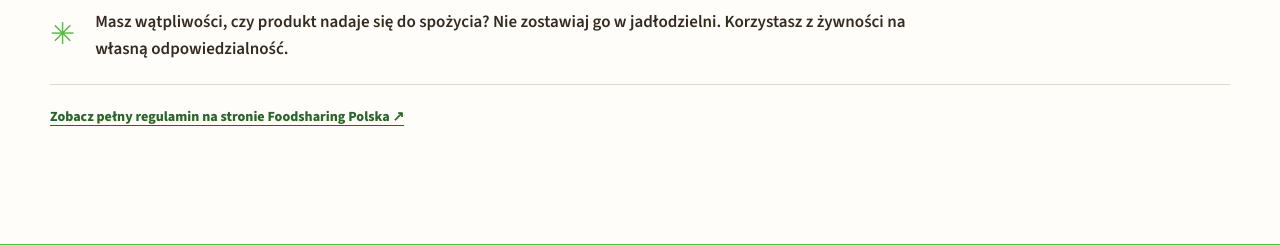
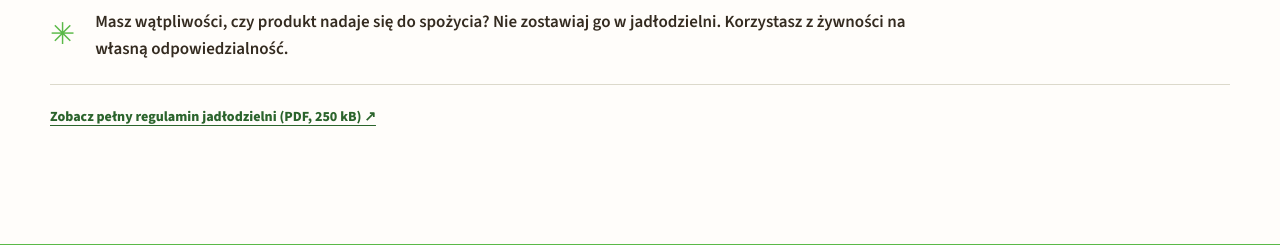
Before and after one commit to PrzemoWAkcji/foodsharing-warszawa, a WordPress theme: template wordpress-theme/foodsharing-polska/page-warszawa.php in a window 1280 px wide. Shown: the part 5140-5385 px from the top of the page. Run offline with PHP 8.4 and a stand-in for WordPress, Linux system fonts and the light colour scheme; the site name, menu and one post (Sample post) are stand-ins, and other content is empty.

Commit message:
Link Warszawa rules section to new regulamin PDF
Co-Authored-By: Claude Opus 5.5 <noreply@anthropic.com>

```diff
--- a/warszawa/index.html
+++ b/warszawa/index.html
@@ -32,7 +32,7 @@
       <p class="directory-source">Źródło: <a href="https://warszawa19115.pl/web/guest/-/jadlodzielnie" target="_blank" rel="noopener noreferrer">Warszawa 19115 — wykaz jadłodzielni</a>, aktualizacja 22.10.2026. Punkt przy ul. Kupieckiej 15 pominięto, ponieważ w wykazie oznaczono go jako czasowo nieczynny.</p>
     </div></section>
 
-    <section class="section rules" id="zasady"><div class="wrap"><div class="section-intro"><span class="label">03 / Zasady dzielenia</span><h2>Co można zostawić<br>w <em>jadłodzielni?</em></h2><p>Podstawowa zasada jest prosta: przynieś tylko jedzenie, którym sam bez obaw byś się poczęstował.</p></div><div class="rule-grid"><div class="rule-card yes"><div class="rule-title"><span>✓</span><h3>Tak, przynieś</h3></div><ul><li>Produkty, które sam mógłbyś zjeść</li><li>Jedzenie zapakowane lub w pojemnikach</li><li>Produkty po dacie „najlepiej spożyć przed”, jeśli nadal nadają się do jedzenia</li><li>Własne wyroby odpowiednio opisane i zapakowane</li></ul></div><div class="rule-card no"><div class="rule-title"><span>×</span><h3>Tego nie zostawiaj</h3></div><ul><li>Surowego mięsa i produktów z surowymi jajami</li><li>Wyrobów z niepasteryzowanego mleka</li><li>Otwartych puszek i słoików z przetworami</li><li>Żywności ze śladami zepsucia lub po terminie „należy spożyć do”</li></ul></div></div><div class="rule-note"><span>✳</span><p>Masz wątpliwości, czy produkt nadaje się do spożycia? Nie zostawiaj go w jadłodzielni. Korzystasz z żywności na własną odpowiedzialność.</p></div><a class="regulation-link" href="https://www.foodsharing.pl/wp-content/uploads/2025/08/foodsharing-regulamin-A0-1189-x-841-px-poziom-1.png" target="_blank" rel="noopener noreferrer">Zobacz pełny regulamin na stronie Foodsharing Polska ↗</a></div></section>
+    <section class="section rules" id="zasady"><div class="wrap"><div class="section-intro"><span class="label">03 / Zasady dzielenia</span><h2>Co można zostawić<br>w <em>jadłodzielni?</em></h2><p>Podstawowa zasada jest prosta: przynieś tylko jedzenie, którym sam bez obaw byś się poczęstował.</p></div><div class="rule-grid"><div class="rule-card yes"><div class="rule-title"><span>✓</span><h3>Tak, przynieś</h3></div><ul><li>Produkty, które sam mógłbyś zjeść</li><li>Jedzenie zapakowane lub w pojemnikach</li><li>Produkty po dacie „najlepiej spożyć przed”, jeśli nadal nadają się do jedzenia</li><li>Własne wyroby odpowiednio opisane i zapakowane</li></ul></div><div class="rule-card no"><div class="rule-title"><span>×</span><h3>Tego nie zostawiaj</h3></div><ul><li>Surowego mięsa i produktów z surowymi jajami</li><li>Wyrobów z niepasteryzowanego mleka</li><li>Otwartych puszek i słoików z przetworami</li><li>Żywności ze śladami zepsucia lub po terminie „należy spożyć do”</li></ul></div></div><div class="rule-note"><span>✳</span><p>Masz wątpliwości, czy produkt nadaje się do spożycia? Nie zostawiaj go w jadłodzielni. Korzystasz z żywności na własną odpowiedzialność.</p></div><a class="regulation-link" href="../assets/foodsharing-regulamin.pdf" target="_blank" rel="noopener" type="application/pdf">Zobacz pełny regulamin jadłodzielni (PDF, 250 kB) ↗</a></div></section>
 
     <section class="join"><div class="wrap join-grid"><div><span class="label">Bądź częścią zmiany</span><h2>Dzielimy się<br><em>razem.</em></h2></div><div><p>Chcesz śledzić wydarzenia, dowiedzieć się więcej lub zaangażować? Zajrzyj do warszawskiej społeczności Foodsharingu.</p><div class="join-links"><a href="https://www.facebook.com/FoodsharingWarszawa" target="_blank" rel="noopener noreferrer">Facebook <span>↗</span></a><a href="https://www.instagram.com/foodsharing.warszawa/" target="_blank" rel="noopener noreferrer">Instagram <span>↗</span></a></div></div></div></section>
   </main>
--- a/wordpress-theme/foodsharing-polska/page-warszawa.php
+++ b/wordpress-theme/foodsharing-polska/page-warszawa.php
@@ -14,7 +14,7 @@
       <p class="directory-source">Źródło: <a href="https://warszawa19115.pl/web/guest/-/jadlodzielnie" target="_blank" rel="noopener noreferrer">Warszawa 19115 — wykaz jadłodzielni</a>, aktualizacja 22.10.2026. Punkt przy ul. Kupieckiej 15 pominięto, ponieważ w wykazie oznaczono go jako czasowo nieczynny.</p>
     </div></section>
 
-    <section class="section rules" id="zasady"><div class="wrap"><div class="section-intro"><span class="label">03 / Zasady dzielenia</span><h2>Co można zostawić<br>w <em>jadłodzielni?</em></h2><p>Podstawowa zasada jest prosta: przynieś tylko jedzenie, którym sam bez obaw byś się poczęstował.</p></div><div class="rule-grid"><div class="rule-card yes"><div class="rule-title"><span>✓</span><h3>Tak, przynieś</h3></div><ul><li>Produkty, które sam mógłbyś zjeść</li><li>Jedzenie zapakowane lub w pojemnikach</li><li>Produkty po dacie „najlepiej spożyć przed”, jeśli nadal nadają się do jedzenia</li><li>Własne wyroby odpowiednio opisane i zapakowane</li></ul></div><div class="rule-card no"><div class="rule-title"><span>×</span><h3>Tego nie zostawiaj</h3></div><ul><li>Surowego mięsa i produktów z surowymi jajami</li><li>Wyrobów z niepasteryzowanego mleka</li><li>Otwartych puszek i słoików z przetworami</li><li>Żywności ze śladami zepsucia lub po terminie „należy spożyć do”</li></ul></div></div><div class="rule-note"><span>✳</span><p>Masz wątpliwości, czy produkt nadaje się do spożycia? Nie zostawiaj go w jadłodzielni. Korzystasz z żywności na własną odpowiedzialność.</p></div><a class="regulation-link" href="https://www.foodsharing.pl/wp-content/uploads/2025/08/foodsharing-regulamin-A0-1189-x-841-px-poziom-1.png" target="_blank" rel="noopener noreferrer">Zobacz pełny regulamin na stronie Foodsharing Polska ↗</a></div></section>
+    <section class="section rules" id="zasady"><div class="wrap"><div class="section-intro"><span class="label">03 / Zasady dzielenia</span><h2>Co można zostawić<br>w <em>jadłodzielni?</em></h2><p>Podstawowa zasada jest prosta: przynieś tylko jedzenie, którym sam bez obaw byś się poczęstował.</p></div><div class="rule-grid"><div class="rule-card yes"><div class="rule-title"><span>✓</span><h3>Tak, przynieś</h3></div><ul><li>Produkty, które sam mógłbyś zjeść</li><li>Jedzenie zapakowane lub w pojemnikach</li><li>Produkty po dacie „najlepiej spożyć przed”, jeśli nadal nadają się do jedzenia</li><li>Własne wyroby odpowiednio opisane i zapakowane</li></ul></div><div class="rule-card no"><div class="rule-title"><span>×</span><h3>Tego nie zostawiaj</h3></div><ul><li>Surowego mięsa i produktów z surowymi jajami</li><li>Wyrobów z niepasteryzowanego mleka</li><li>Otwartych puszek i słoików z przetworami</li><li>Żywności ze śladami zepsucia lub po terminie „należy spożyć do”</li></ul></div></div><div class="rule-note"><span>✳</span><p>Masz wątpliwości, czy produkt nadaje się do spożycia? Nie zostawiaj go w jadłodzielni. Korzystasz z żywności na własną odpowiedzialność.</p></div><a class="regulation-link" href="<?php echo esc_url( get_template_directory_uri() . '/assets/foodsharing-regulamin.pdf' ); ?>" target="_blank" rel="noopener" type="application/pdf">Zobacz pełny regulamin jadłodzielni (PDF, 250 kB) ↗</a></div></section>
 
     <section class="join"><div class="wrap join-grid"><div><span class="label">Bądź częścią zmiany</span><h2>Dzielimy się<br><em>razem.</em></h2></div><div><p>Chcesz śledzić wydarzenia, dowiedzieć się więcej lub zaangażować? Zajrzyj do warszawskiej społeczności Foodsharingu.</p><div class="join-links"><a href="https://www.facebook.com/FoodsharingWarszawa" target="_blank" rel="noopener noreferrer">Facebook <span>↗</span></a><a href="https://www.instagram.com/foodsharing.warszawa/" target="_blank" rel="noopener noreferrer">Instagram <span>↗</span></a></div></div></div></section>
   </main>
--- a/wordpress-theme/foodsharing-polska/style.css
+++ b/wordpress-theme/foodsharing-polska/style.css
@@ -4,7 +4,7 @@ Theme URI: https://github.com/PrzemoWAkcji/foodsharing-warszawa
 Author: IT TIMING
 Author URI: https://it-timing.eu/
 Description: Motyw Foodsharing Polska z podstroną Warszawy.
-Version: 0.2.0
+Version: 0.2.1
 Requires at least: 6.2
 Requires PHP: 8.0
 Text Domain: foodsharing-polska
```
Also changed, not shown: 3 other files.
